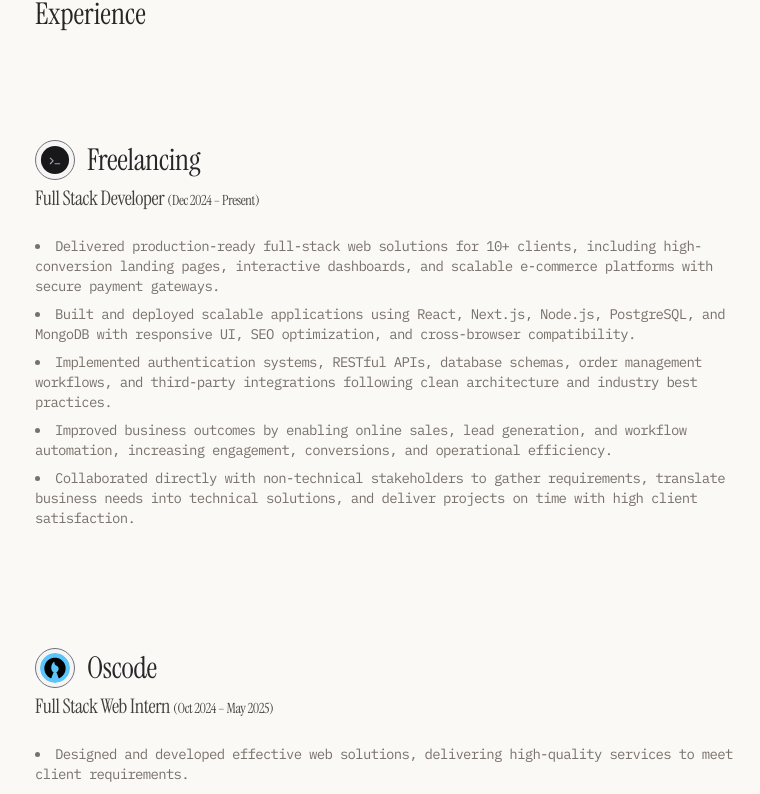
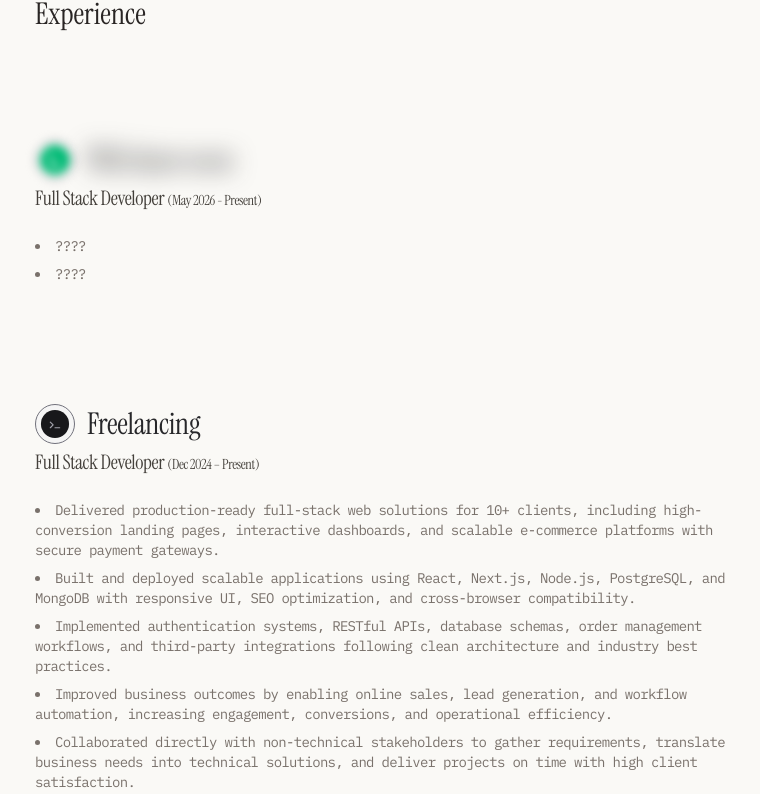
Before and after one commit to nikhildhanda04/portfolio-v3, a Next.js app: page / in a window 1280 px wide. Shown: the part 757-1551 px from the top of the page, without its empty margins (253-1013 px from the left). Built offline with nearby package versions, Linux system fonts and the light colour scheme; no server answers; a web font is replaced by a local one.

Commit message:
added new exp

```diff
--- a/src/app/components/landingpage/experience.tsx
+++ b/src/app/components/landingpage/experience.tsx
@@ -9,9 +9,22 @@ interface ExperienceItem {
   duration: string;
   logo: string;
   points: string[];
+  isSecret?: boolean;
 }
 
 const experiences: ExperienceItem[] = [
+  {
+    company: "Will share soon",
+    role: "Full Stack Developer",
+    duration: "May 2026 - Present",
+    logo: "/newC.png",
+    points: [
+      "????",
+      "????"
+
+    ],
+    isSecret: true,
+  },
   {
     company: "Freelancing",
     role: "Full Stack Developer",
@@ -101,15 +114,15 @@ export default function Experience() {
                                             src={exp.logo}
                                             alt={exp.company}
                                             fill
-                                            className='object-cover border border-zinc-500 p-1 bg-neutral-100 rounded-full'
+                                            className={`object-cover border border-zinc-500 p-1 bg-neutral-100 rounded-full ${exp.isSecret ? 'blur-[4px] select-none pointer-events-none' : ''}`}
                                         />
                                     ) : (
-                                        <div className="w-full h-full border border-zinc-500 bg-neutral-100 rounded-full flex items-center justify-center text-[10px] font-bold text-stone-400">
+                                        <div className={`w-full h-full border border-zinc-500 bg-neutral-100 rounded-full flex items-center justify-center text-[10px] font-bold text-stone-400 ${exp.isSecret ? 'blur-[4px] select-none pointer-events-none' : ''}`}>
                                             {exp.company.charAt(0)}
                                         </div>
                                     )}
                                 </div>
-                                <div className="text-3xl font-medium text-zinc-800 dark:text-zinc-300">
+                                <div className={`text-3xl font-medium text-zinc-800 dark:text-zinc-300 ${exp.isSecret ? 'blur-md select-none pointer-events-none' : ''}`}>
                                     {exp.company}
                                 </div>
                             </div>
```
Also changed, not shown: public/newC.png (added).
